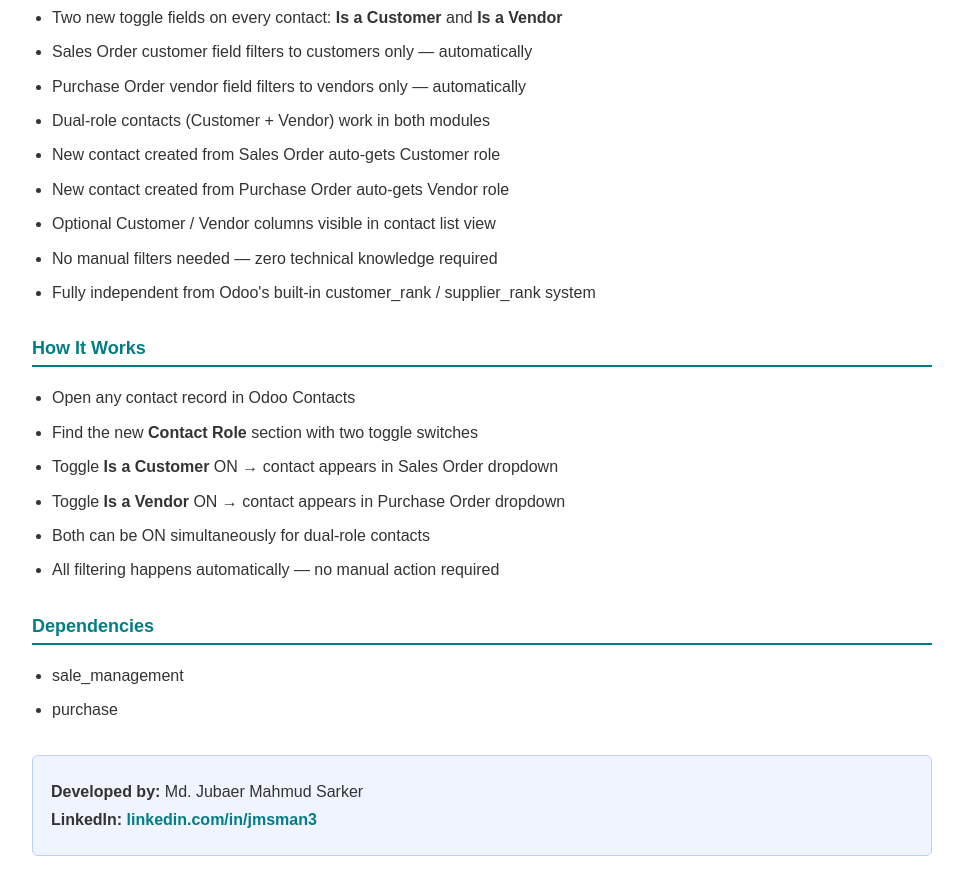
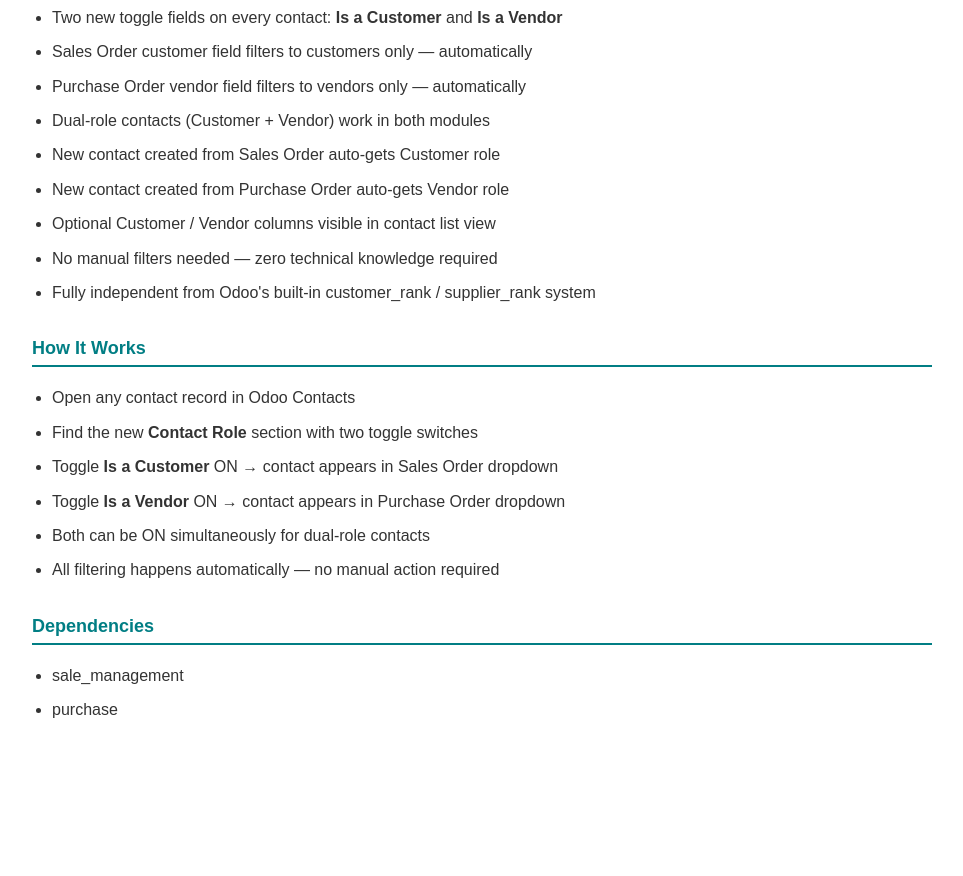
Before and after one commit to jmsman3/v18, a plain HTML site: page contact_role_filter/static/description/index.html in a window 1280 px wide. Shown: the part 1930-2806 px from the top of the page, without its empty margins (158-1121 px from the left). After the commit the page ends 2691 px from the top, so only its background shows below. Drawn offline with Linux system fonts and the light colour scheme.

Commit message:
Update index.html

```diff
--- a/contact_role_filter/static/description/index.html
+++ b/contact_role_filter/static/description/index.html
@@ -175,15 +175,6 @@
         <li>purchase</li>
     </ul>
 
-    <div class="developer-box">
-        <p>
-            <strong>Developed by:</strong> Md. Jubaer Mahmud Sarker<br/>
-            <strong>LinkedIn:</strong>
-            <a href="https://www.linkedin.com/in/jmsman3/" target="_blank">
-                linkedin.com/in/jmsman3
-            </a>
-        </p>
-    </div>
 
 </body>
 </html>
```
